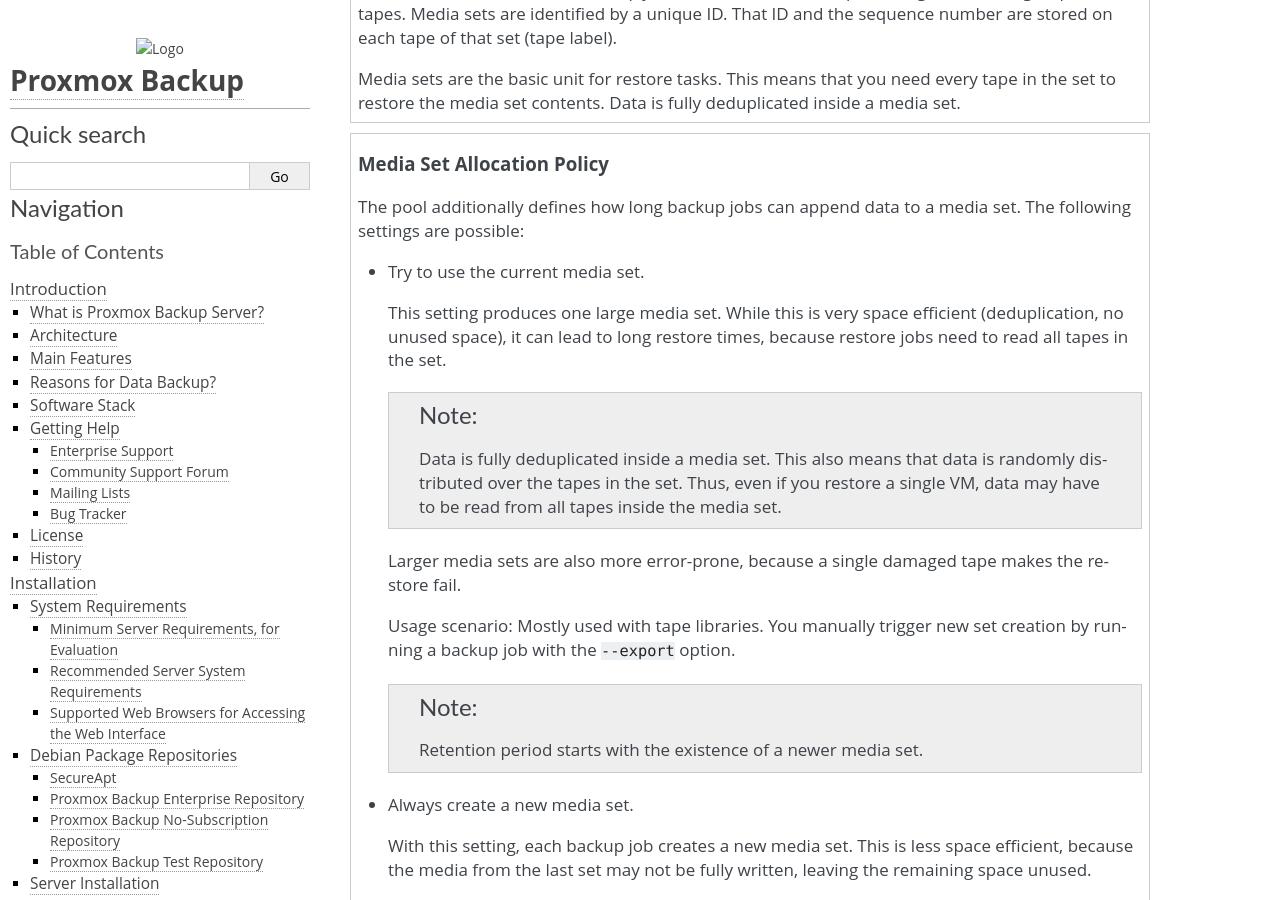
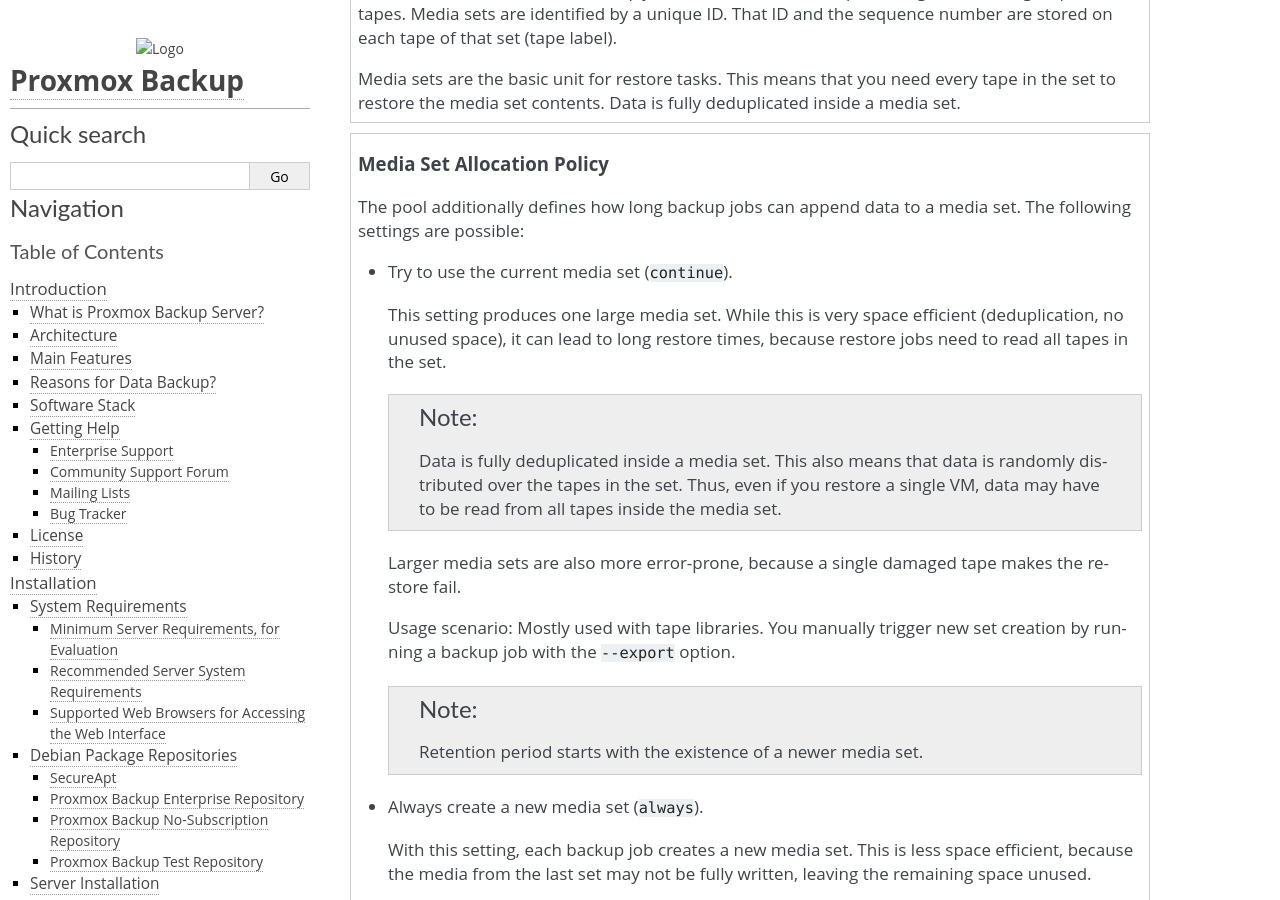
Before and after one commit to proxmox/proxmox-backup, a Sphinx documentation site: the page built from docs/tape-backup.rst, in a window 1280 px wide and 900 px high, scrolled down 6962 px. Built offline with Sphinx 7.4.7, drawn with Linux system fonts in a browser that asks for light colours.

Commit message:
docs: tape/pool: add backend/ui setting name for allocation policy
Signed-off-by: Thomas Lamprecht <t.lamprecht@proxmox.com>

```diff
--- a/docs/tape-backup.rst
+++ b/docs/tape-backup.rst
@@ -411,7 +411,7 @@
    The pool additionally defines how long backup jobs can append data
    to a media set. The following settings are possible:
 
-   - Try to use the current media set.
+   - Try to use the current media set (``continue``).
 
      This setting produces one large media set. While this is very
      space efficient (deduplication, no unused space), it can lead to
@@ -433,7 +433,7 @@
      .. NOTE:: Retention period starts with the existence of a newer
         media set.
 
-   - Always create a new media set.
+   - Always create a new media set (``always``).
 
      With this setting, each backup job creates a new media set. This
      is less space efficient, because the media from the last set
```
